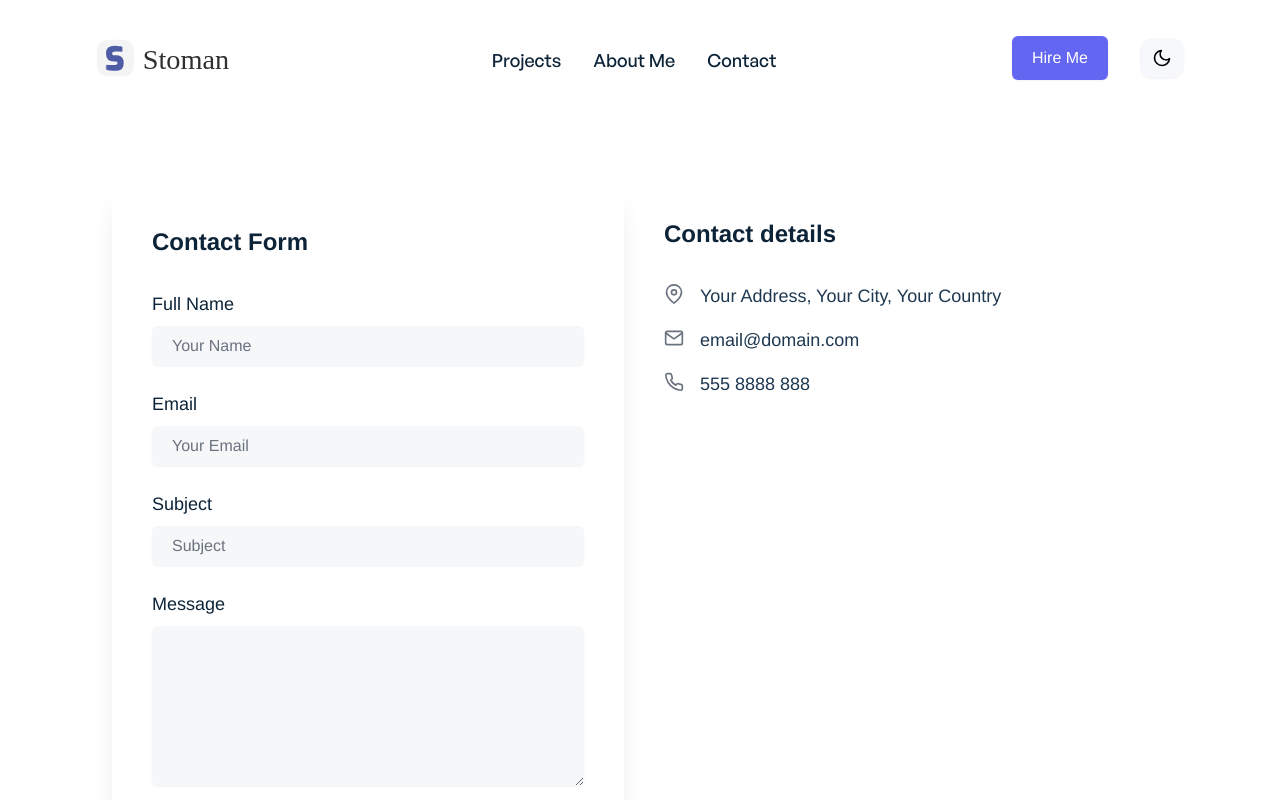
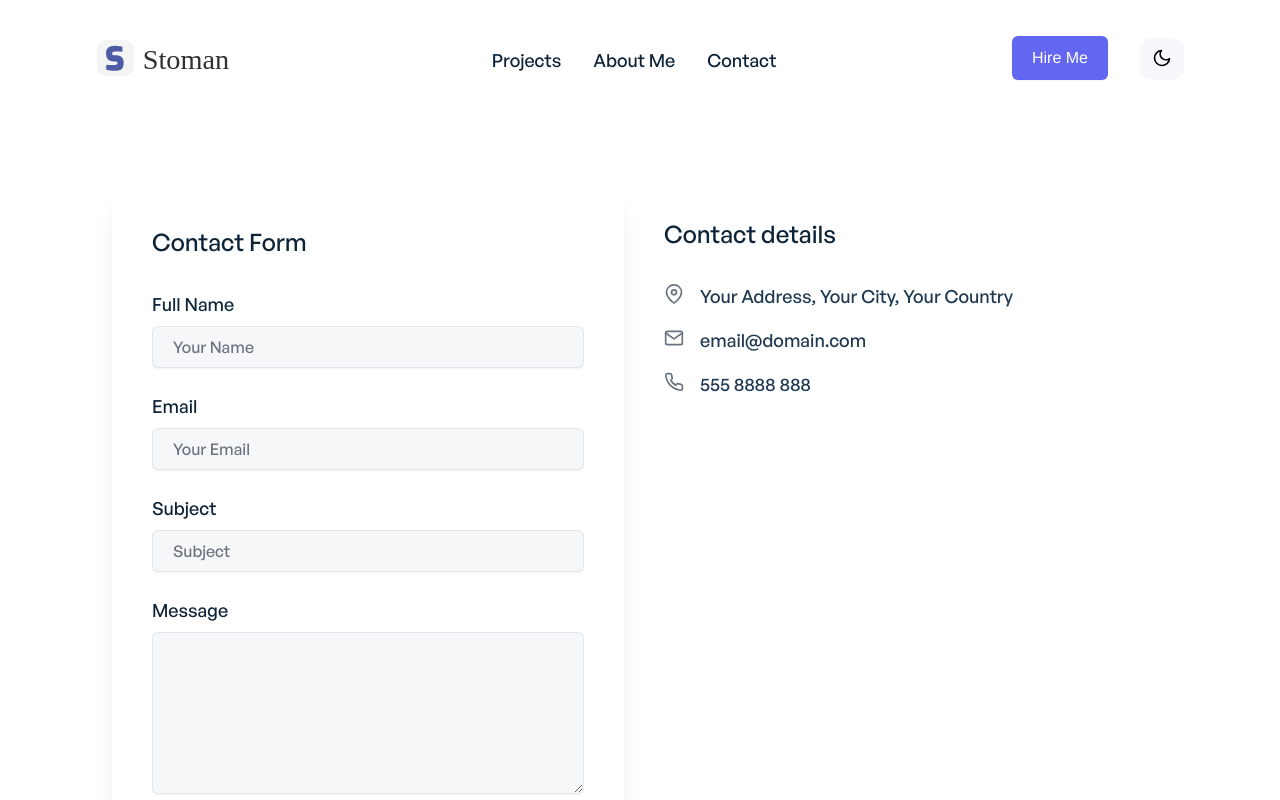
Before and after one commit to velvettouch1004/vuejs-tailwindcss-portfolio, a Vue app: page /contact in a window 1280 px wide. Shown: the top 800 px of the page. Built offline with nearby package versions, Linux system fonts and the light colour scheme; what vue-backtotop would draw is missing.

Commit message:
Contact fonts and form input ui updates

```diff
--- a/src/components/contact/ContactDetails.vue
+++ b/src/components/contact/ContactDetails.vue
@@ -3,11 +3,11 @@
 	<div class="w-full md:w-1/2">
 		<div class="text-left max-w-xl px-6">
 			<h2
-				class="text-2xl text-primary-dark dark:text-primary-light font-semibold mt-12 mb-8"
+				class="font-general-medium text-2xl text-primary-dark dark:text-primary-light mt-12 mb-8"
 			>
 				Contact details
 			</h2>
-			<ul class="">
+			<ul class="font-general-medium">
 				<li class="flex" v-for="contact in contacts" :key="contact.id">
 					<i
 						:data-feather="contact.icon"
--- a/src/components/contact/ContactForm.vue
+++ b/src/components/contact/ContactForm.vue
@@ -6,18 +6,18 @@
 				class="max-w-xl m-4 p-6 sm:p-10 bg-secondary-light dark:bg-secondary-dark rounded-xl shadow-xl text-left"
 			>
 				<p
-					class="text-primary-dark dark:text-primary-light text-2xl font-semibold mb-8"
+					class="font-general-medium text-primary-dark dark:text-primary-light text-2xl mb-8"
 				>
 					Contact Form
 				</p>
-				<div class="">
+				<div class="font-general-medium">
 					<label
 						class="block text-lg text-primary-dark dark:text-primary-light mb-2"
 						for="name"
 						>Full Name</label
 					>
 					<input
-						class="w-full px-5 py-2 border-0 text-primary-dark dark:text-secondary-light bg-ternary-light dark:bg-ternary-dark rounded-md shadow-sm text-md dark:font-medium"
+						class="w-full px-5 py-2 border border-gray-300 dark:border-primary-dark border-opacity-50 text-primary-dark dark:text-secondary-light bg-ternary-light dark:bg-ternary-dark rounded-md shadow-sm text-md dark:font-medium"
 						id="name"
 						name="name"
 						type="text"
@@ -26,14 +26,14 @@
 						aria-label="Name"
 					/>
 				</div>
-				<div class="mt-6">
+				<div class="mt-6 font-general-medium">
 					<label
 						class="block text-lg text-primary-dark dark:text-primary-light mb-2"
 						for="email"
 						>Email</label
 					>
 					<input
-						class="w-full px-5 py-2 border-0 text-primary-dark dark:text-secondary-light bg-ternary-light dark:bg-ternary-dark rounded-md shadow-sm text-md dark:font-medium"
+						class="w-full px-5 py-2 border border-gray-300 dark:border-primary-dark border-opacity-50 text-primary-dark dark:text-secondary-light bg-ternary-light dark:bg-ternary-dark rounded-md shadow-sm text-md dark:font-medium"
 						id="email"
 						name="email"
 						type="text"
@@ -42,14 +42,14 @@
 						aria-label="Email"
 					/>
 				</div>
-				<div class="mt-6">
+				<div class="mt-6 font-general-medium">
 					<label
 						class="block text-lg text-primary-dark dark:text-primary-light mb-2"
 						for="subject"
 						>Subject</label
 					>
 					<input
-						class="w-full px-5 py-2 border-0 text-primary-dark dark:text-secondary-light bg-ternary-light dark:bg-ternary-dark rounded-md shadow-sm text-md dark:font-medium"
+						class="w-full px-5 py-2 border border-gray-300 dark:border-primary-dark border-opacity-50 text-primary-dark dark:text-secondary-light bg-ternary-light dark:bg-ternary-dark rounded-md shadow-sm text-md dark:font-medium"
 						id="subject"
 						name="subject"
 						type="text"
@@ -59,14 +59,14 @@
 					/>
 				</div>
 
-				<div class="mt-6">
+				<div class="mt-6 font-general-medium">
 					<label
 						class="block text-lg text-primary-dark dark:text-primary-light mb-2"
 						for="message"
 						>Message</label
 					>
 					<textarea
-						class="w-full px-5 py-2 border-0 text-primary-dark dark:text-secondary-light bg-ternary-light dark:bg-ternary-dark rounded-md shadow-sm text-md dark:font-medium"
+						class="w-full px-5 py-2 border border-gray-300 dark:border-primary-dark border-opacity-50 text-primary-dark dark:text-secondary-light bg-ternary-light dark:bg-ternary-dark rounded-md shadow-sm text-md dark:font-medium"
 						id="message"
 						name="message"
 						cols="14"
@@ -77,7 +77,7 @@
 
 				<div class="mt-6">
 					<button
-						class="px-4 py-2.5 text-white font-medium tracking-wider bg-indigo-500 hover:bg-indigo-600 focus:ring-1 focus:ring-indigo-900 rounded-lg"
+						class="font-general-medium px-4 py-2.5 text-white font-medium tracking-wider bg-indigo-500 hover:bg-indigo-600 focus:ring-1 focus:ring-indigo-900 rounded-lg"
 						type="submit"
 						aria-label="Send Message"
 					>
```
